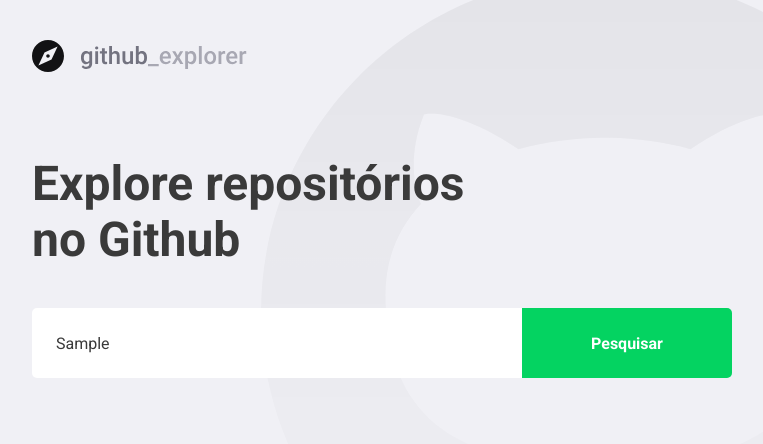
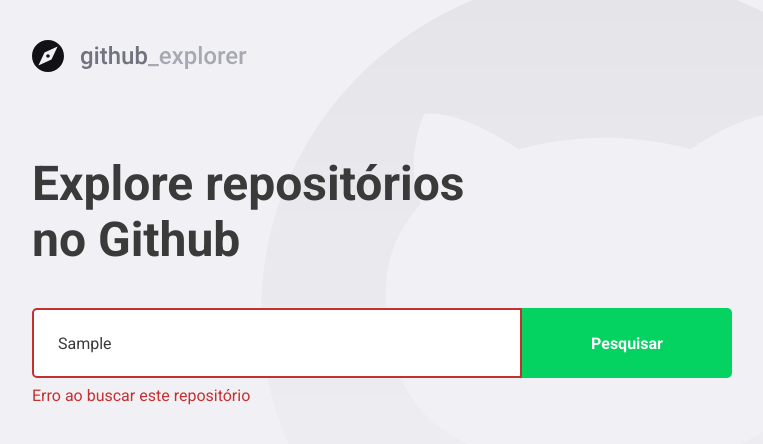
Before and after one commit to andersonifmt/n3-05-primeiro-projeto-react, a React (Create React App) app: page / in a window 1280 px wide. Both pictures are taken after typing "Sample" into the empty fields and a click on the button "Pesquisar". Shown: the top 444 px of the page, without its empty margins (153-916 px from the left). Built offline with nearby package versions, Linux system fonts and the light colour scheme; no server answers.

Commit message:
Nivel 03: Criando a Aplicação:Lidando com erros

```diff
--- a/src/pages/Dashboard/index.tsx
+++ b/src/pages/Dashboard/index.tsx
@@ -5,7 +5,7 @@
 import logoimg from '../../assets/logo.svg';
 import Repository from '../Repository';
 
-import { Title, Form, Repositories } from './styles';
+import { Title, Form, Repositories, Error } from './styles';
 
 interface Repository {
   full_name: string;
@@ -18,20 +18,30 @@
 
 const Dashboard: React.FC = () => {
   const [newRepo, setNewRepo] = useState('');
+  const [inputError, setInputError] = useState('');
   const [repositories, setRepositories] = useState<Repository[]>([]);
 
   async function handleRepository(
     event: FormEvent<HTMLFormElement>,
   ): Promise<void> {
     event.preventDefault();
-    console.log(newRepo);
 
-    const response = await api.get(`repos/${newRepo}`);
+    if (!newRepo) {
+      setInputError('Digite o autor/nome do repositório.');
+      return;
+    }
 
-    const repository = response.data;
+    try {
+      const response = await api.get(`repos/${newRepo}`);
 
-    setRepositories([...repositories, repository]);
-    setNewRepo('');
+      const repository = response.data;
+
+      setRepositories([...repositories, repository]);
+      setNewRepo('');
+      setInputError('');
+    } catch (err) {
+      setInputError('Erro ao buscar este repositório');
+    }
   }
 
   return (
@@ -39,7 +49,7 @@
       <img src={logoimg} alt="Github Explorer" />
       <Title>Explore repositórios no Github</Title>
 
-      <Form onSubmit={handleRepository}>
+      <Form hasError={!!inputError} onSubmit={handleRepository}>
         <input
           value={newRepo}
           onChange={e => setNewRepo(e.target.value)}
@@ -47,6 +57,8 @@
         />
         <button type="submit">Pesquisar</button>
       </Form>
+
+      {inputError && <Error>{inputError}</Error>}
 
       <Repositories>
         {repositories.map(repository => (
--- a/src/pages/Dashboard/styles.ts
+++ b/src/pages/Dashboard/styles.ts
@@ -1,6 +1,10 @@
-import styled from 'styled-components';
+import styled, { css } from 'styled-components';
 
 import { shade } from 'polished';
+
+interface FormProps {
+  hasError: boolean;
+}
 
 export const Title = styled.h1`
   font-size: 48px;
@@ -11,7 +15,7 @@
   margin-top: 80px;
 `;
 
-export const Form = styled.form`
+export const Form = styled.form<FormProps>`
   margin-top: 40px;
   max-width: 700px;
   display: flex;
@@ -23,6 +27,13 @@
     border: 0;
     border-radius: 5px 0 0 5px;
     color: #3a3a3a;
+    border: 2px solid #fff;
+
+    ${props =>
+      props.hasError &&
+      css`
+        border-color: #c53030;
+      `}
 
     &::placeholder {
       color: #a8a8b3;
@@ -43,6 +54,12 @@
       background: ${shade(0.2, '#04d361')};
     }
   }
+`;
+
+export const Error = styled.span`
+  display: block;
+  color: #c53030;
+  margin-top: 8px;
 `;
 
 export const Repositories = styled.div`
```
